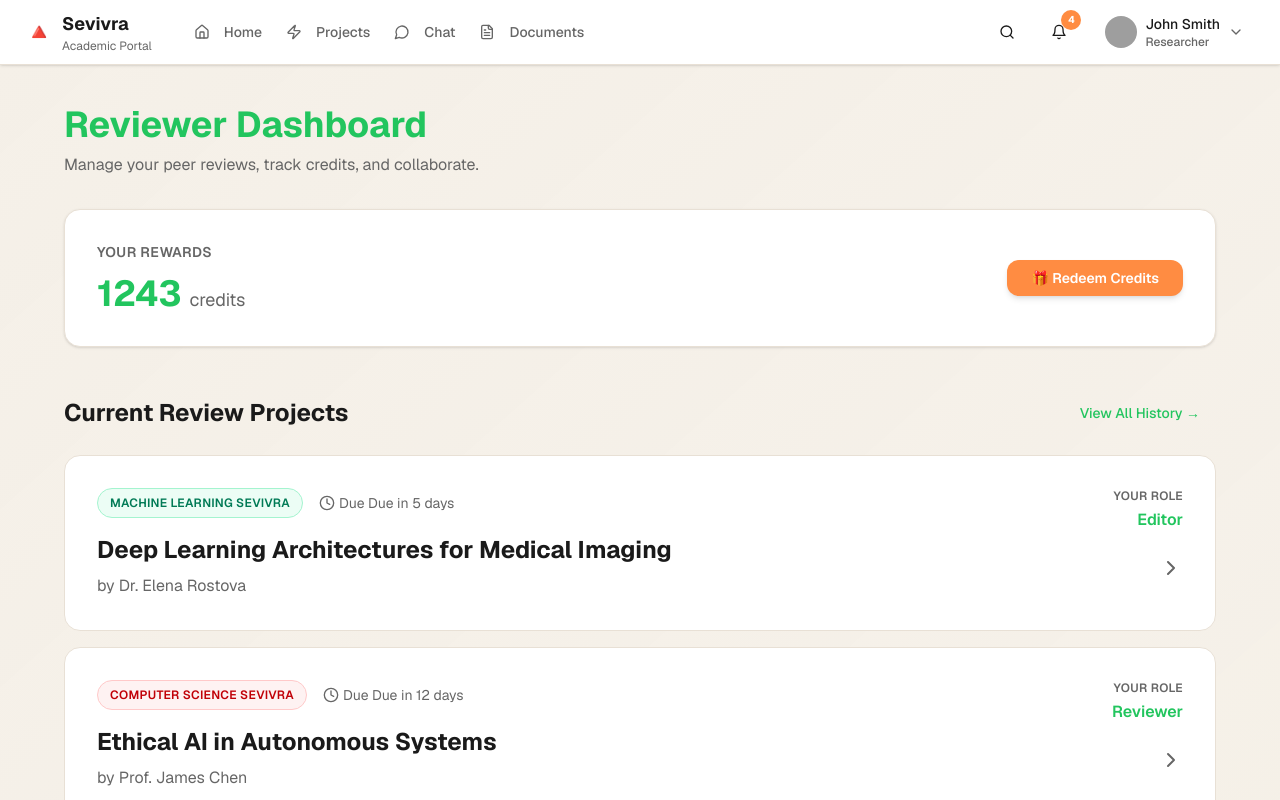
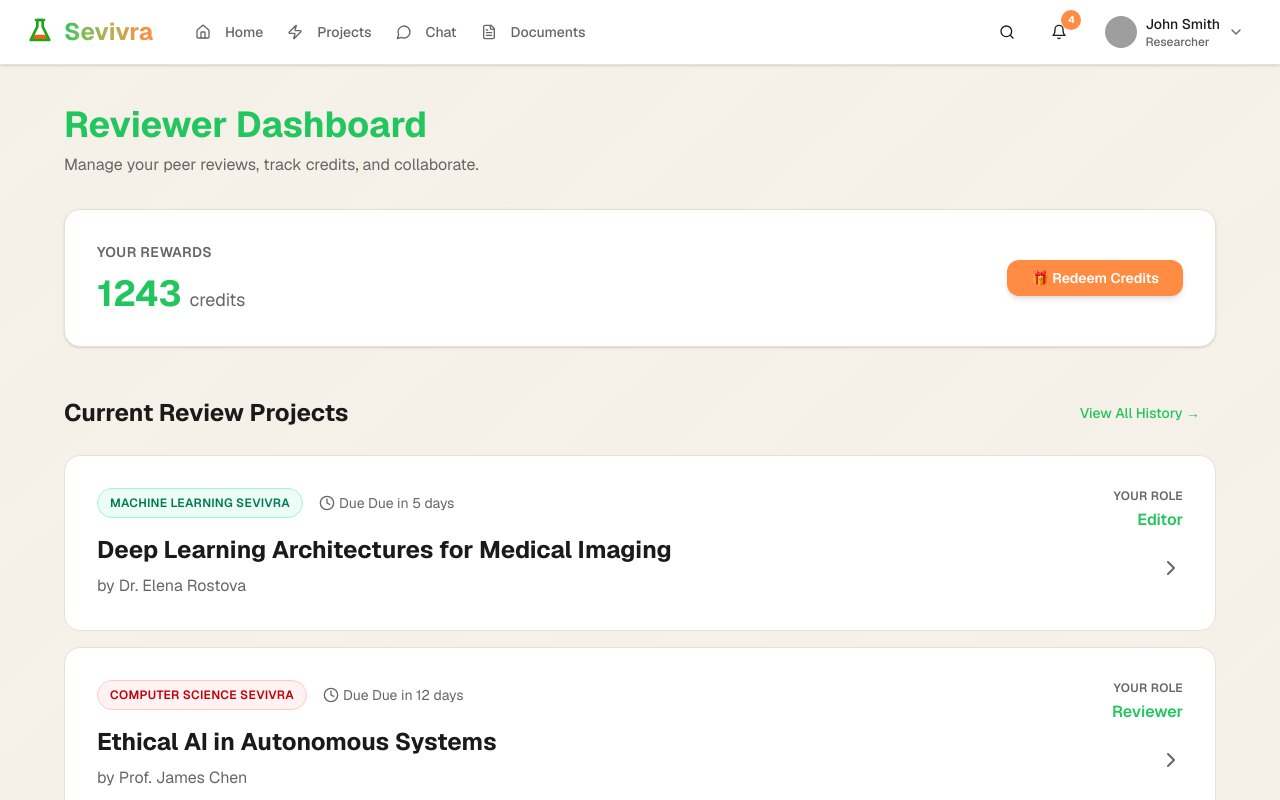
Before and after one commit to rrahulppanchal/sevivra, a Next.js app: page / in a window 1280 px wide. Built offline with nearby package versions, Linux system fonts and the light colour scheme; grey boxes are pictures that could not be loaded.

Commit message:
Update header component to replace logo with SVG and enhance text styling for improved branding

```diff
--- a/components/layout/header.tsx
+++ b/components/layout/header.tsx
@@ -78,10 +78,13 @@ export function Header() {
           </Button>
 
           <Link href="/" className="flex items-center gap-2 hover:opacity-80 transition-opacity">
-            <div className="font-bold text-2xl text-primary">🔺</div>
-            <div className="hidden sm:block">
-              <div className="font-bold text-lg text-foreground">Sevivra</div>
-              <div className="text-xs text-muted-foreground">Academic Portal</div>
+            <div className="flex items-center gap-2">
+              <svg className="w-8 h-8" fill="none" viewBox="0 0 24 24" xmlns="http://www.w3.org/2000/svg">
+                <path d="M7 14H17L18.5 18H5.5L7 14Z" fill="#F26419"></path>
+                <path d="M10 3V8L5 18H19L14 8V3H10Z" stroke="#1DA619" stroke-linecap="round" stroke-linejoin="round" stroke-width="2"></path>
+                <path d="M9 3H15" stroke="#1DA619" stroke-linecap="round" stroke-width="2"></path>
+              </svg>
+              <span className="text-2xl font-bold bg-gradient-to-r from-primary to-accent bg-clip-text text-transparent">Sevivra</span>
             </div>
           </Link>
 
```
